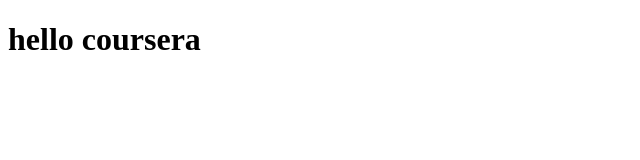
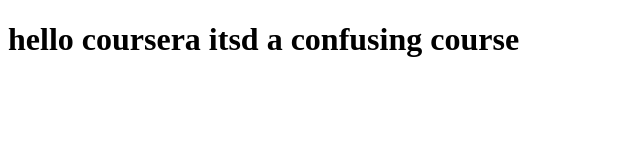
Before and after one commit to afifarahman43/coursera-test, a plain HTML site: page site/index.html in a window 1280 px wide. Shown: the whole page, without its empty margins (0-640 px from the left). Drawn offline with Linux system fonts and the light colour scheme.

Commit message:
small addition to our page content.

```diff
--- a/site/index.html
+++ b/site/index.html
@@ -4,6 +4,6 @@
 	<title>Hello Coursera!</title>
 </head>
 <body>
-<h1>hello coursera</h1>
+<h1>hello coursera itsd a confusing course</h1>
 </body>
 </html>
```
